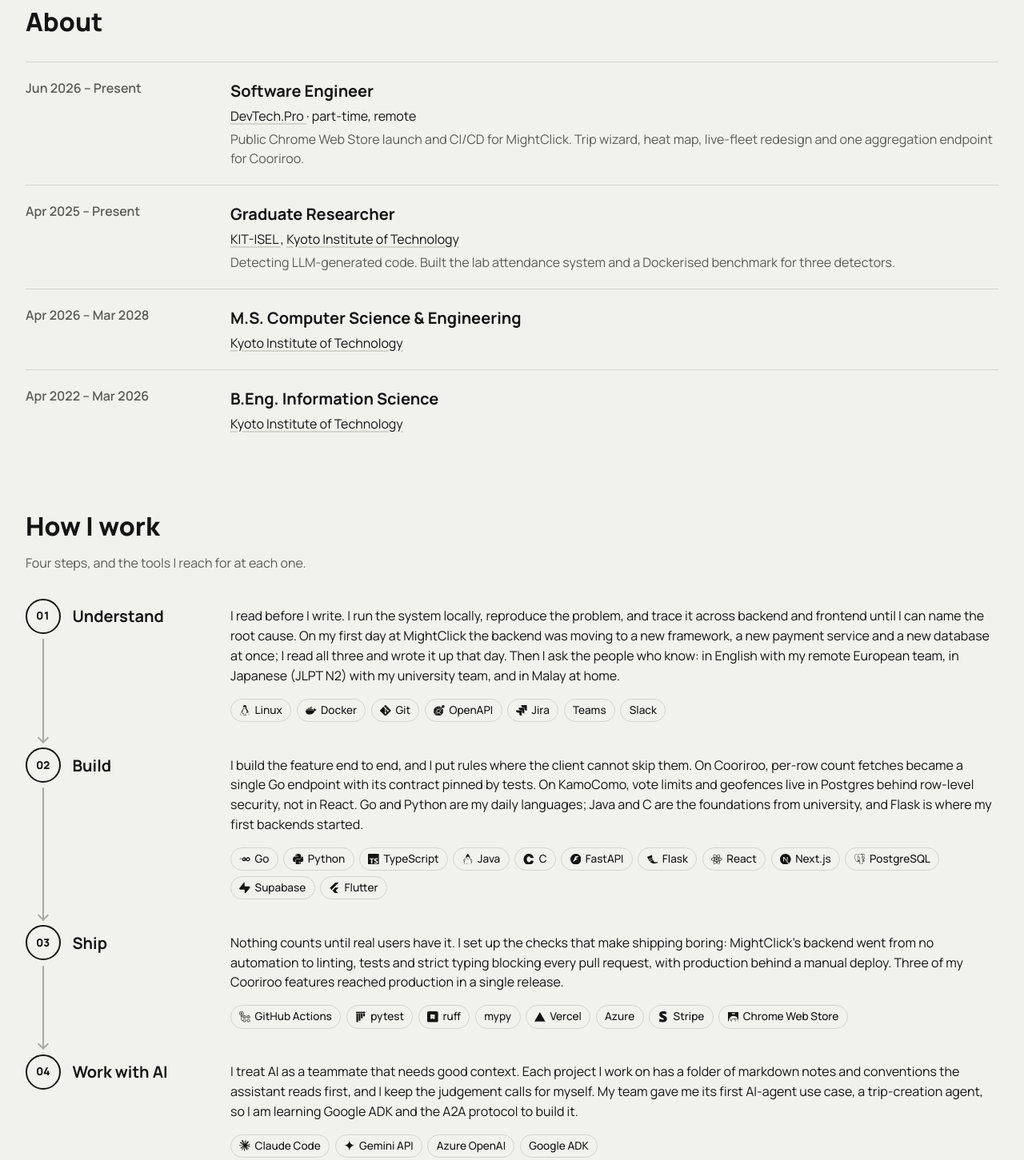
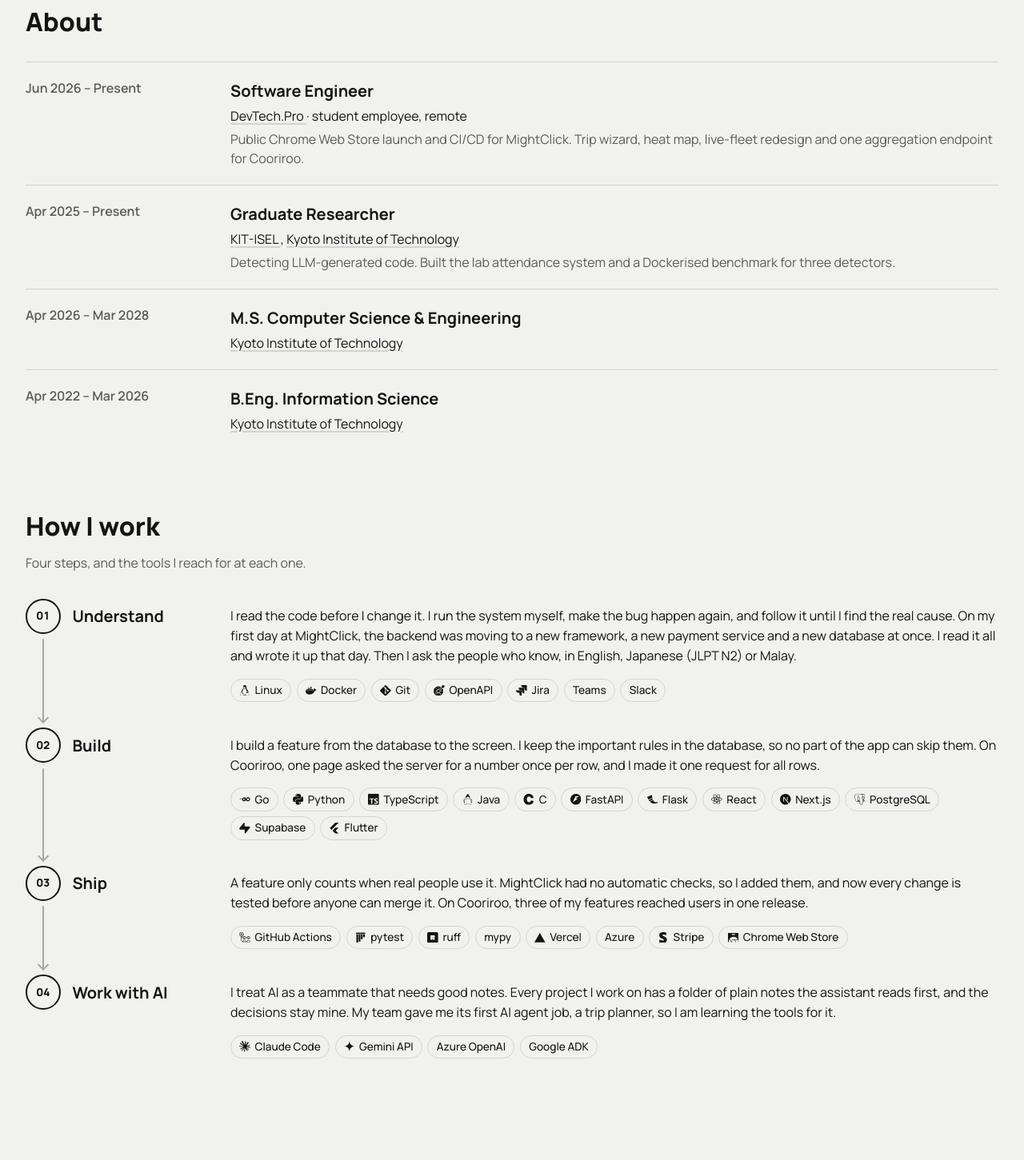
Before and after one commit to NaimiNafis/portfolio, an Astro site: page / in a window 1280 px wide. Shown: the part 2192-3643 px from the top of the page at 80% size. Built offline with nearby package versions, Linux system fonts and the light colour scheme; Astro itself is replaced by a stand-in of ours.

Commit message:
feat: rewrite How I work in plain English
The four step paragraphs were written for an engineer who already knew the
stack. They now explain the same work in words a recruiter or a product
manager can follow, and the tool pills carry the technology instead of the
prose.

The clearest gain is step 02. "Per-row count fetches became a single Go
endpoint with its contract pinned by tests" is now "one page asked the server
for a number once per row, and I made it one request for all rows", which
describes the same fix without requiring the reader to know what an N+1 query
is.

Each step keeps a project and a result: the MightClick migration report in 01,
the Cooriroo query fix in 02, the CI work and the three-feature release in 03,
and the trip planner in 04.

JLPT N2 returns to the site. It was dropped from the Japanese hero and had
never appeared in the English one, which left no proficiency signal anywhere.
It now sits in step 01, next to the languages it qualifies.

```diff
--- a/src/components/About.astro
+++ b/src/components/About.astro
@@ -17,7 +17,7 @@
   {
     role: 'Software Engineer',
     orgs: [devtech],
-    note: 'part-time, remote',
+    note: 'student employee, remote',
     dates: 'Jun 2026 – Present',
     line: 'Public Chrome Web Store launch and CI/CD for MightClick. Trip wizard, heat map, live-fleet redesign and one aggregation endpoint for Cooriroo.',
   },
--- a/src/components/Process.astro
+++ b/src/components/Process.astro
@@ -42,7 +42,7 @@
 const steps: Step[] = [
   {
     title: 'Understand',
-    text: 'I read before I write. I run the system locally, reproduce the problem, and trace it across backend and frontend until I can name the root cause. On my first day at MightClick the backend was moving to a new framework, a new payment service and a new database at once; I read all three and wrote it up that day. Then I ask the people who know: in English with my remote European team, in Japanese (JLPT N2) with my university team, and in Malay at home.',
+    text: 'I read the code before I change it. I run the system myself, make the bug happen again, and follow it until I find the real cause. On my first day at MightClick, the backend was moving to a new framework, a new payment service and a new database at once. I read it all and wrote it up that day. Then I ask the people who know, in English, Japanese (JLPT N2) or Malay.',
     tools: [
       { name: 'Linux', icon: siLinux },
       { name: 'Docker', icon: siDocker },
@@ -55,7 +55,7 @@
   },
   {
     title: 'Build',
-    text: 'I build the feature end to end, and I put rules where the client cannot skip them. On Cooriroo, per-row count fetches became a single Go endpoint with its contract pinned by tests. On KamoComo, vote limits and geofences live in Postgres behind row-level security, not in React. Go and Python are my daily languages; Java and C are the foundations from university, and Flask is where my first backends started.',
+    text: 'I build a feature from the database to the screen. I keep the important rules in the database, so no part of the app can skip them. On Cooriroo, one page asked the server for a number once per row, and I made it one request for all rows.',
     tools: [
       { name: 'Go', icon: siGo },
       { name: 'Python', icon: siPython },
@@ -73,7 +73,7 @@
   },
   {
     title: 'Ship',
-    text: "Nothing counts until real users have it. I set up the checks that make shipping boring: MightClick's backend went from no automation to linting, tests and strict typing blocking every pull request, with production behind a manual deploy. Three of my Cooriroo features reached production in a single release.",
+    text: 'A feature only counts when real people use it. MightClick had no automatic checks, so I added them, and now every change is tested before anyone can merge it. On Cooriroo, three of my features reached users in one release.',
     tools: [
       { name: 'GitHub Actions', icon: siGithubactions },
       { name: 'pytest', icon: siPytest },
@@ -87,7 +87,7 @@
   },
   {
     title: 'Work with AI',
-    text: 'I treat AI as a teammate that needs good context. Each project I work on has a folder of markdown notes and conventions the assistant reads first, and I keep the judgement calls for myself. My team gave me its first AI-agent use case, a trip-creation agent, so I am learning Google ADK and the A2A protocol to build it.',
+    text: 'I treat AI as a teammate that needs good notes. Every project I work on has a folder of plain notes the assistant reads first, and the decisions stay mine. My team gave me its first AI agent job, a trip planner, so I am learning the tools for it.',
     tools: [
       { name: 'Claude Code', icon: siClaude },
       { name: 'Gemini API', icon: siGooglegemini },
```
